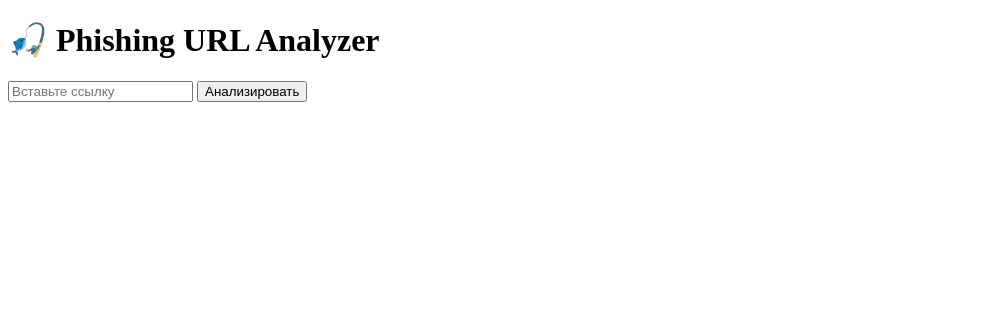
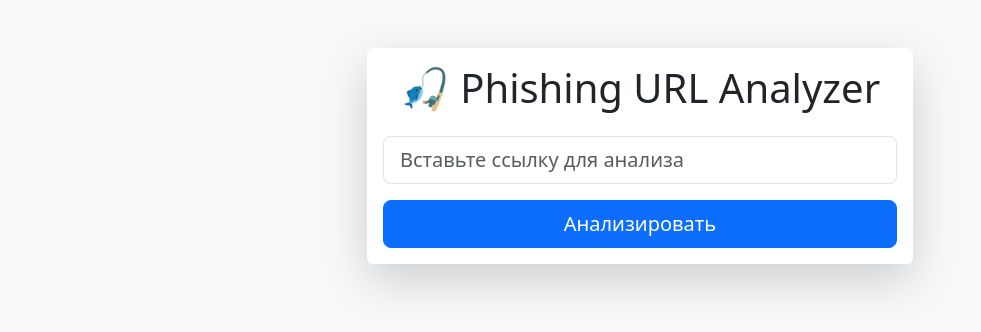
Before and after one commit to CyberB0x/Phishing_url_analyzer, a Django app: page / in a window 1280 px wide. Shown: the top 332 px of the page, without its empty margins (0-981 px from the left). Run offline with Django 5.2, Linux system fonts and the light colour scheme.

Commit message:
analyzer

```diff
--- a/analyzer/templates/analyzer/home.html
+++ b/analyzer/templates/analyzer/home.html
@@ -1,27 +1,50 @@
 <!DOCTYPE html>
-<html>
+<html lang="ru">
 <head>
     <meta charset="UTF-8">
     <title>Phishing URL Analyzer</title>
+    <!-- Bootstrap 5 -->
+    <link href="https://cdn.jsdelivr.net/npm/bootstrap@5.3.2/dist/css/bootstrap.min.css" rel="stylesheet">
 </head>
-<body>
-    <h1>🎣 Phishing URL Analyzer</h1>
+<body class="bg-light">
+
+<div class="container py-5">
+    <div class="row justify-content-center">
+        <div class="col-md-8 col-lg-6">
+            <div class="card shadow-lg border-0">
+                <div class="card-body">
+                    <h1 class="text-center mb-4">🎣 Phishing URL Analyzer</h1>
                     <form method="post">
                         {% csrf_token %}
-        <input type="text" name="url" placeholder="Вставьте ссылку" required>
-        <button type="submit">Анализировать</button>
+                        <div class="mb-3">
+                            <input type="text" name="url" class="form-control form-control-lg" placeholder="Вставьте ссылку для анализа" required>
+                        </div>
+                        <div class="d-grid">
+                            <button type="submit" class="btn btn-primary btn-lg">Анализировать</button>
+                        </div>
                     </form>
 
                     {% if result %}
-    <h3>Результаты:</h3>
-    <ul>
-        <li><strong>Домен:</strong> {{ result.domain }}</li>
-        <li><strong>Punycode:</strong> {{ result.punycode }}</li>
-        <li><strong>Похож на бренд:</strong> {{ result.suspicious }}</li>
+                    <div class="mt-4">
+                        <h4 class="mb-3">🔍 Результаты анализа</h4>
+                        <ul class="list-group">
+                            <li class="list-group-item"><strong>Домен:</strong> {{ result.domain }}</li>
+                            <li class="list-group-item"><strong>Punycode:</strong> {{ result.punycode|yesno:"Да,Нет" }}</li>
+                            <li class="list-group-item"><strong>Похож на бренд:</strong> {{ result.suspicious|yesno:"Да,Нет" }}</li>
                             {% if result.suspicious %}
-        <li><strong>Похож на:</strong> {{ result.brand }} ({{ result.similarity }}%)</li>
+                            <li class="list-group-item text-danger"><strong>Похож на:</strong> {{ result.brand }} ({{ result.similarity }}%)</li>
                             {% endif %}
                         </ul>
+                    </div>
                     {% endif %}
+                </div>
+            </div>
+        </div>
+    </div>
+</div>
+
+<!-- Bootstrap JS (опционально, если нужны dropdown и т.п.) -->
+<script src="https://cdn.jsdelivr.net/npm/bootstrap@5.3.2/dist/js/bootstrap.bundle.min.js"></script>
+
 </body>
 </html>
--- a/phishguard/settings.py
+++ b/phishguard/settings.py
@@ -11,6 +11,7 @@ https://docs.djangoproject.com/en/5.2/ref/settings/
 """
 
 from pathlib import Path
+import os
 
 # Build paths inside the project like this: BASE_DIR / 'subdir'.
 BASE_DIR = Path(__file__).resolve().parent.parent
@@ -27,6 +28,9 @@ DEBUG = True
 
 ALLOWED_HOSTS = ['*']
 
+CSRF_TRUSTED_ORIGINS = [
+    'https://phishing-url-analyzer.onrender.com',  # замени на свой Render URL
+]
 
 # Application definition
 
```
Lines whose indentation alone changed are shown as unchanged.
